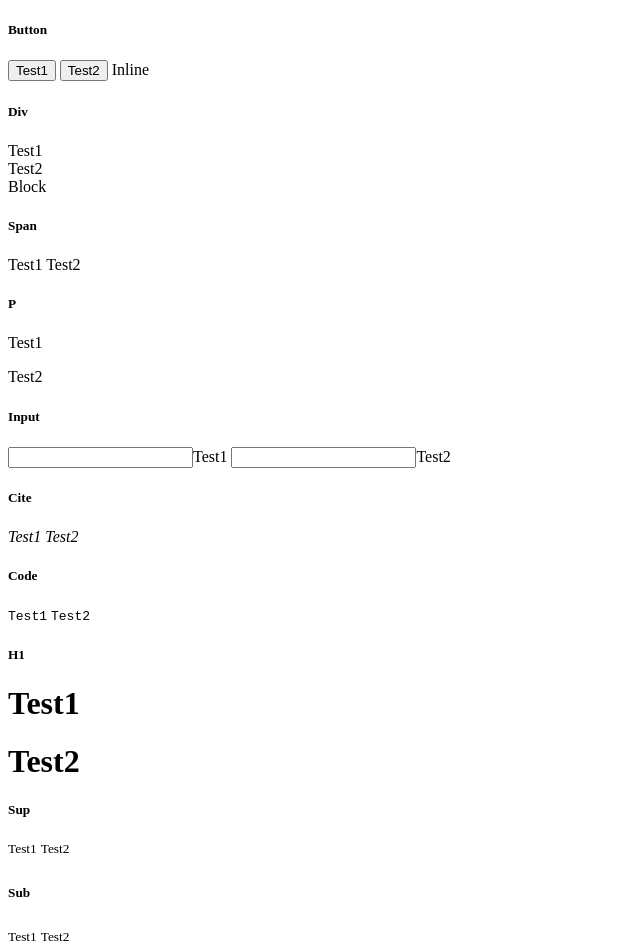
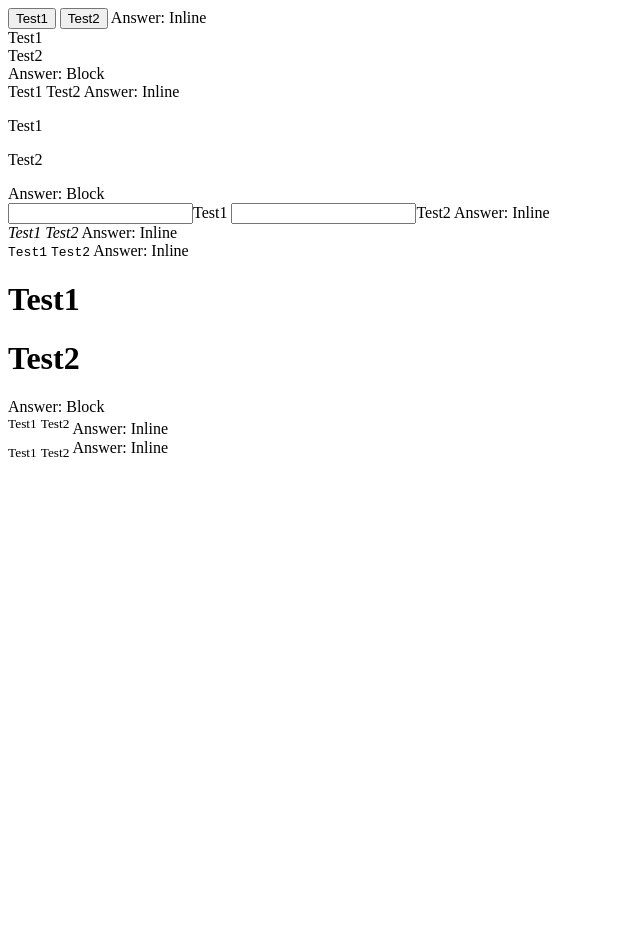
Before and after one commit to acciojob/block-or-inline-Rajatx7, a website: page main.html in a window 1280 px wide. Shown: the whole page, without its empty margins (0-640 px from the left). After the commit the page ends 800 px from the top, so only its background shows below. Drawn offline with Linux system fonts and the light colour scheme.

Commit message:
created a submission

```diff
--- a/main.html
+++ b/main.html
@@ -7,47 +7,55 @@
 
   <body>
     <!-- the entire body must be written by student -->
-    <div><h5>Button</h5>
+    <div>
       <button data-ns-test="block-inline-button">Test1</button>
       <button data-ns-test="block-inline-button">Test2</button>
-		Inline
+		Answer: Inline
     </div>
-    <div><h5>Div</h5>
+    <div>
       <div data-ns-test="block-inline-div">Test1</div>
       <div data-ns-test="block-inline-div">Test2</div>
-		Block
+		Answer: Block
     </div>
-    <div><h5>Span</h5>
+    <div>
       <span data-ns-test="block-inline-span">Test1</span>
       <span data-ns-test="block-inline-span">Test2</span>
+		Answer: Inline
     </div>
-    <div><h5>P</h5>
+    <div>
       <p data-ns-test="block-inline-p">Test1</p>
       <p data-ns-test="block-inline-p">Test2</p>
+		Answer: Block
     </div>
-    <div><h5>Input</h5>
+    <div>
       <input data-ns-test="block-inline-input" />Test1
       <input data-ns-test="block-inline-input" />Test2
+		Answer: Inline
     </div>
-    <div><h5>Cite</h5>
+    <div>
     <cite data-ns-test="block-inline-cite">Test1</cite>
     <cite data-ns-test="block-inline-cite">Test2</cite>
+		Answer: Inline
     </div>
-    <div><h5>Code</h5>
+    <div>
       <code data-ns-test="">Test1</code>
       <code data-ns-test="">Test2</code>
+		Answer: Inline
     </div>
-    <div><h5>H1</h5>
+    <div>
       <h1 data-ns-test="block-inline-h1">Test1</h1>
       <h1 data-ns-test="block-inline-h1">Test2</h1>
+		Answer: Block
     </div>
-    <div><h5>Sup</h5>
+    <div>
       <sup data-ns-test="block-inline-sup" >Test1</sup>
       <sup data-ns-test="block-inline-sup">Test2</sup>
+		Answer: Inline
     </div>
-    <div><h5>Sub</h5>
+    <div>
       <sub data-ns-test="block-inline-sub">Test1</sub>
       <sub data-ns-test="block-inline-sub">Test2</sub>
+		Answer: Inline
     </div>
     <script type="text/javascript" src="./script.js"></script>
   </body>
```
